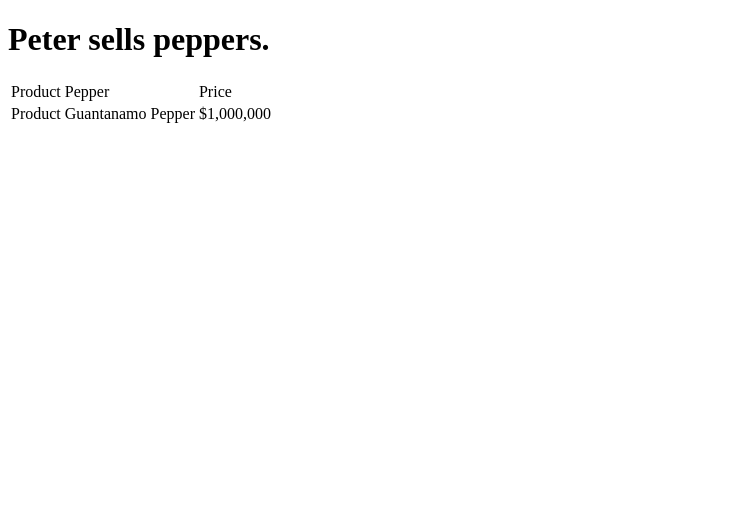
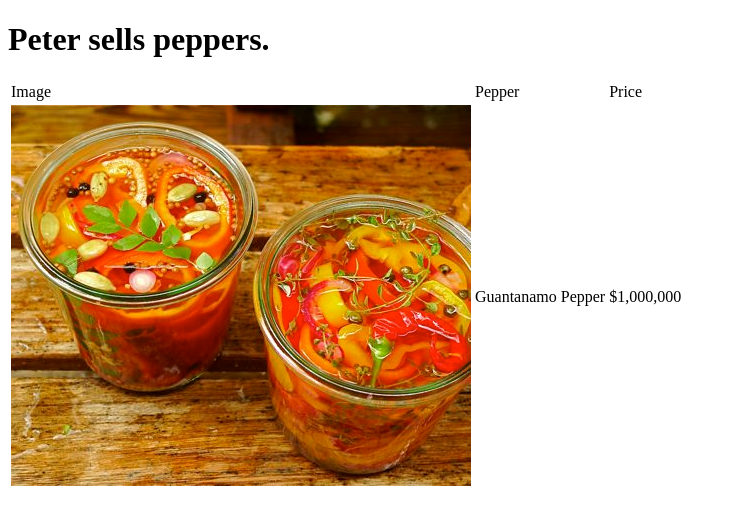
Before and after one commit to j3hempsey/CS137-Project1, a plain HTML site: page public_html/index.html in a window 1280 px wide. Shown: the whole page, without its empty margins (0-736 px from the left). Drawn offline with Linux system fonts and the light colour scheme.

Commit message:
guan pepper

```diff
--- a/public_html/index.html
+++ b/public_html/index.html
@@ -9,15 +9,20 @@
         <h1>Peter sells peppers.</h1>
         <table>
             <tr>
-                <td>Product</td>
+                <td>Image</td>
                 <td>Pepper</td>
                 <td>Price</td>
             </tr>
-            <tr>
-                <td>Product</td>
-                <td>Guantanamo Pepper</td>
-                <td>$1,000,000</td>
-            </tr>
+            <tbody>
+                <tr>
+                    <td><a href='peppers/guantanamo.html'>
+                            <img src='images/guan-pepper.jpg'>
+                        </a>
+                    </td>
+                    <td>Guantanamo Pepper</td>
+                    <td>$1,000,000</td>
+                </tr>
+            </tbody>
         </table>
     </body>
 </html>
```
Also changed, not shown: public_html/images/guan-pepper.jpg (added).
